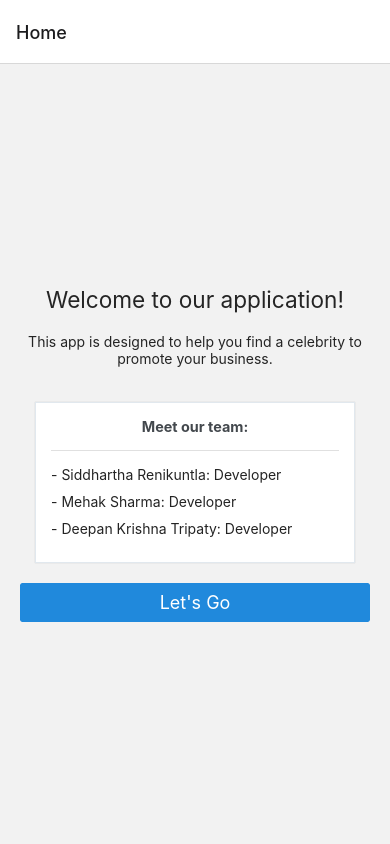
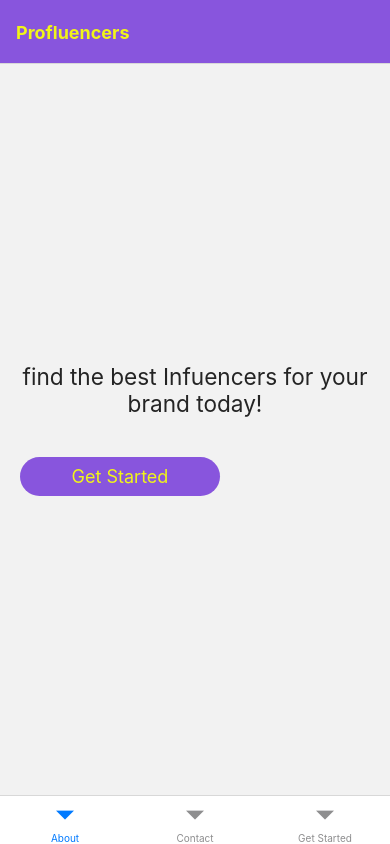
Before and after one commit to mehaksharma0703/google-ai-hackathon, a React Native app: screen /About in a window 390 px wide. Built offline with nearby package versions, Linux system fonts and the light colour scheme; what native-base would draw is missing.

Commit message:
created nav,about and contact components

```diff
--- a/App.js
+++ b/App.js
@@ -7,9 +7,13 @@
 
 import React from 'react';
 import { NavigationContainer } from '@react-navigation/native';
+import { createBottomTabNavigator } from '@react-navigation/bottom-tabs';
 import { createStackNavigator } from '@react-navigation/stack';
-import Home from './Home'; // Import the Home screen
-import Main from './Main'; // Import the Main screen
+import Home from './Home';
+import Main from './Main';
+
+
+const Tab = createBottomTabNavigator();
 
 // export default function App({navigation}) {
 //   const [selectedCategory, setSelectedCategory] = useState('');
@@ -31,53 +35,28 @@ import Main from './Main'; // Import the Main screen
 //     marginTop: 20,
 //   },
 // });
+
 const Stack = createStackNavigator();
 export default function App({navigation}){
 
   return (
     <NavigationContainer>
-    <Stack.Navigator initialRouteName="Home">
-      <Stack.Screen name="Home" component={Home} />
-      <Stack.Screen name="Main" component={Main} />
-    </Stack.Navigator>
+     <Tab.Navigator  initialRouteName="Home"
+        screenOptions={{
+          headerTitle: 'Profluencers',
+          headerStyle: {
+            backgroundColor: '#8855DD',
+          },
+          headerTintColor: '#fff',
+          headerTitleStyle: {
+            fontWeight: 'bold',
+            color: '#F1F518',
+          },
+        }}>
+        <Tab.Screen name="About" component={Home}/>
+        <Tab.Screen name="Contact" component={Main} />
+        <Tab.Screen name="Get Started" component={Home} />
+      </Tab.Navigator>
   </NavigationContainer>
   );
   }
-  {/* <NativeBaseProvider>
-    <Box width={200} alignItems="center" justifyContent="center" mx="auto" my={90}>
-
-      <Clothing onCategorySelect={setSelectedCategory}/>
-      <Button
-              title="Analyze"
-              loading={false}
-              loadingProps={{ size: 'small', color: 'white' }}
-              buttonStyle={{
-                backgroundColor: 'rgba(111, 202, 186, 1)',
-                borderRadius: 5,
-              }}
-              titleStyle={{ fontWeight: 'bold', fontSize: 23 }}
-              containerStyle={{
-                height: 50,
-                width: 200,
-                marginVertical: 10,
-              }}
-              onPress={() => console.log('aye')}
-            />
-            </Box> */}
-            {/* <View style={styles.container}>
-      <Text h4 style={styles.introText}>Welcome to our application!</Text>
-      <Text style={styles.introText}>This app is designed to help you find a celebrity to promote your business.</Text>
-      <Card>
-        <Card.Title>Meet our team:</Card.Title>
-        <Card.Divider/>
-        <Text style={styles.teamText}>- Siddhartha Renikuntla: Developer</Text>
-        <Text style={styles.teamText}>- Mehak Sharma: Developer</Text>
-        <Text style={styles.teamText}>- Deepan Krishna Tripaty: Developer</Text>
-      </Card>
-      <Button
-        title="Let's Go"
-        onPress={() => navigation.navigate('Home')}
-        containerStyle={styles.buttonContainer}
-      />
-    </View>
-</NativeBaseProvider>;*/}
--- /dev/null
+++ b/Contact.js
@@ -0,0 +1,4 @@
+import React from "react";
+
+export default function Contact() {
+}
--- a/Home.js
+++ b/Home.js
@@ -1,10 +1,7 @@
 import React from "react";
 import { StyleSheet } from 'react-native';
-import { NativeBaseProvider, Box, Select, CheckIcon } from 'native-base';
-import  Clothing  from './Clothing';
-import { useState } from 'react';
+import { NativeBaseProvider,} from 'native-base';
 
-import Main from './Main';
 import { View, } from 'react-native';
 import { Text, Button, Card } from '@rneui/themed';
 
@@ -13,19 +10,26 @@ export default function Home({ navigation }){
   return (
     <NativeBaseProvider>
     <View style={styles.container}>
-      <Text h4 style={styles.introText}>Welcome to our application!</Text>
-      <Text style={styles.introText}>This app is designed to help you find a celebrity to promote your business.</Text>
-      <Card>
+      <Text h4 style={styles.introText}>find the best Infuencers for your brand today!</Text>
+
+      {/* <Card>
         <Card.Title>Meet our team:</Card.Title>
         <Card.Divider/>
         <Text style={styles.teamText}>- Siddhartha Renikuntla: Developer</Text>
         <Text style={styles.teamText}>- Mehak Sharma: Developer</Text>
         <Text style={styles.teamText}>- Deepan Krishna Tripaty: Developer</Text>
-      </Card>
+      </Card> */}
       <Button
-        title="Let's Go"
+        title="Get Started"
+        style={styles.font}
         onPress={() => navigation.navigate('Main')}
         containerStyle={styles.buttonContainer}
+        buttonStyle={{
+          backgroundColor: '#8855DD',
+          borderRadius: 20,
+          width: 200,
+        }}
+        titleStyle={{color:'#F1F518'}}
       />
     </View>
 
@@ -43,6 +47,10 @@ const styles = StyleSheet.create({
       textAlign: 'center',
       marginBottom: 20,
     },
+    font:{
+      fontFamily: 'montserrat Alternates',
+    },
+
     teamText: {
       marginBottom: 10,
     },
--- a/Main.js
+++ b/Main.js
@@ -5,6 +5,7 @@ import { Text, Button, Card } from '@rneui/themed';
 
 
 export default function Main({onCategorySelect}) {
+
     const [selectedCategory, setSelectedCategory] = useState('');
     return (
 <NativeBaseProvider>
--- a/package.json
+++ b/package.json
@@ -9,6 +9,7 @@
     "web": "expo start --web"
   },
   "dependencies": {
+    "@react-navigation/bottom-tabs": "^6.5.20",
     "@react-navigation/native": "^6.1.17",
     "@react-navigation/stack": "^6.3.29",
     "@rneui/base": "^4.0.0-rc.7",
```
Also changed, not shown: Nav.js (added, +21 -0 lines), About.js (added), 1 other file (tests, documents, lock files or other folders).
